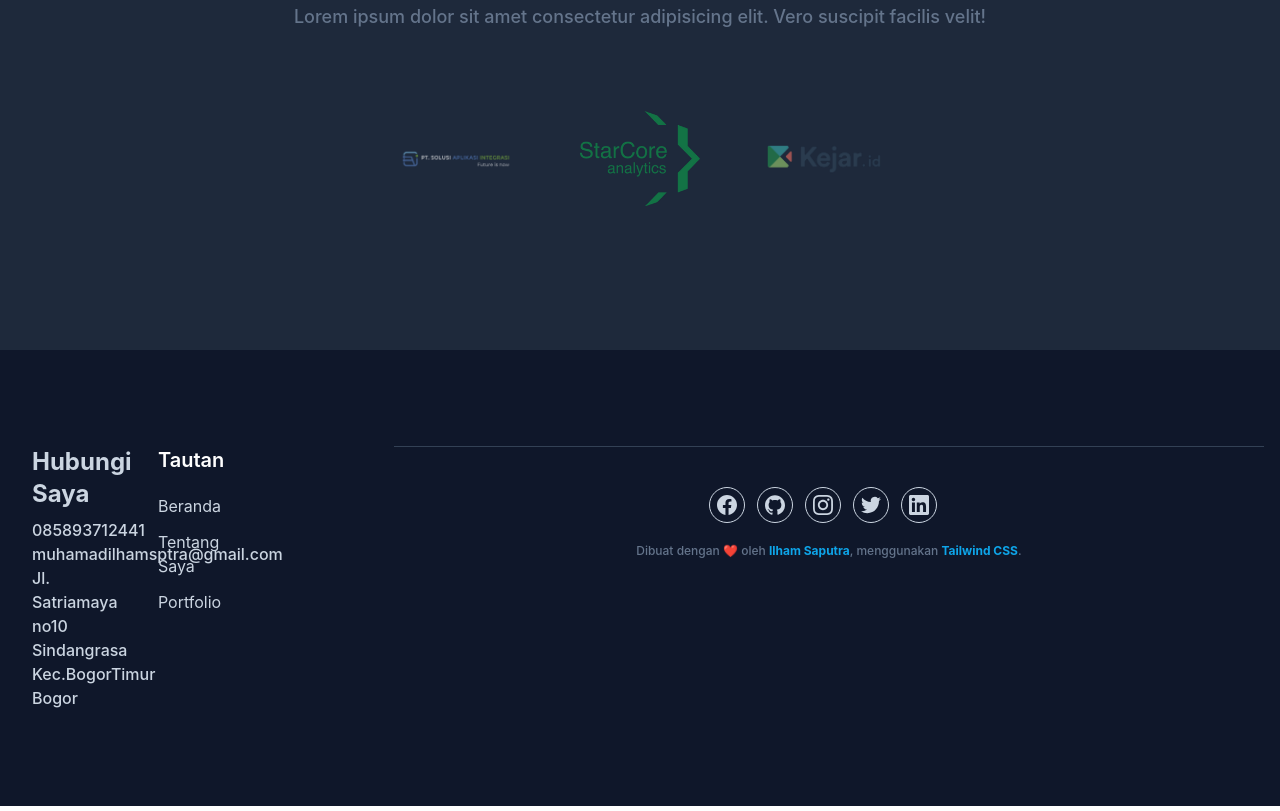
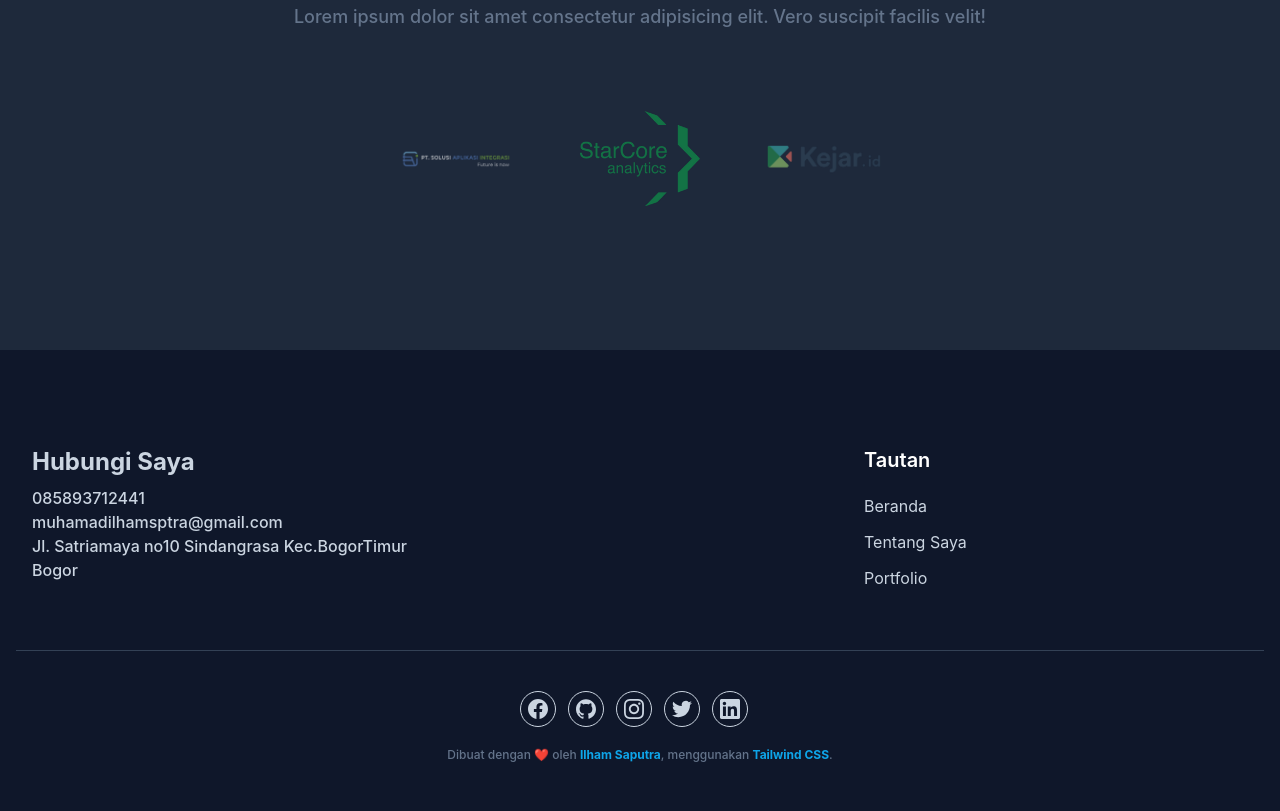
Before and after one commit to ilhamsptra20/ilhamsptra20.github.io, a website: page index.html in a window 1280 px wide. Shown: the part 3797-4608 px from the top of the page. Drawn offline with Linux system fonts and the light colour scheme.

Commit message:
Update index.html

```diff
--- a/index.html
+++ b/index.html
@@ -280,8 +280,8 @@
 
     <!-- Footer Start -->
     <footer class="bg-dark pt-24 pb-12">
-      <div class="container flex justify-between">
-        <div class="flex flex-wrap">
+      <div class="container">
+        <div class="flex flex-wrap justify-between">
           <div class="mb-12 w-full px-4 font-medium text-slate-300 md:w-1/3">
             <h3 class="mb-2 text-2xl font-bold">Hubungi Saya</h3>
             <p>085893712441</p>
```
